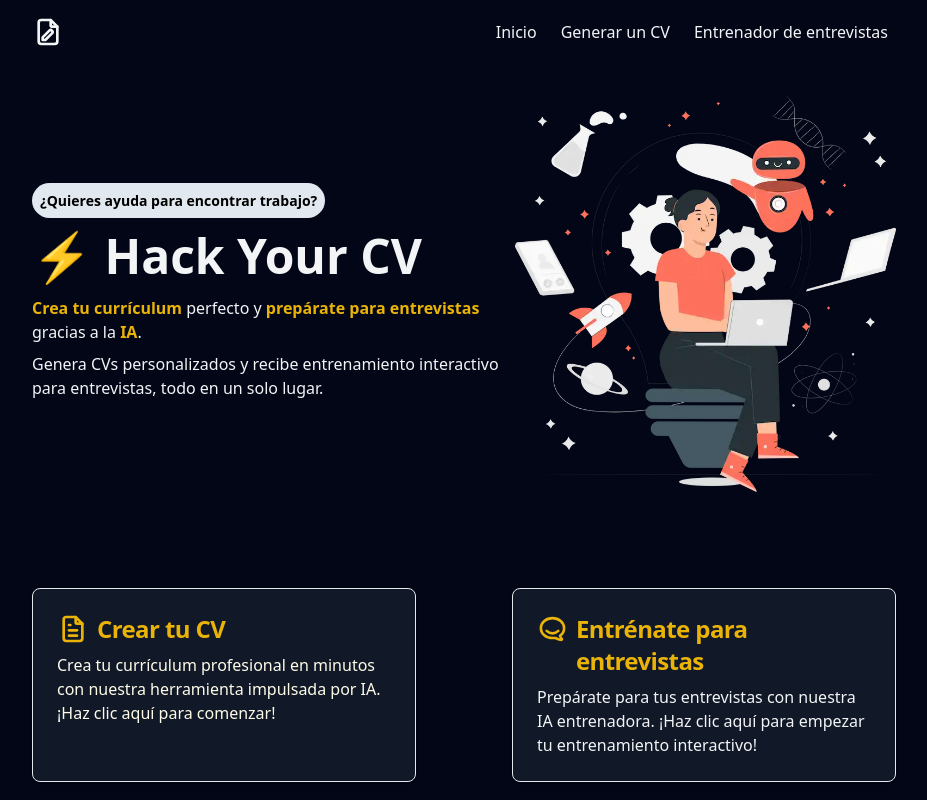
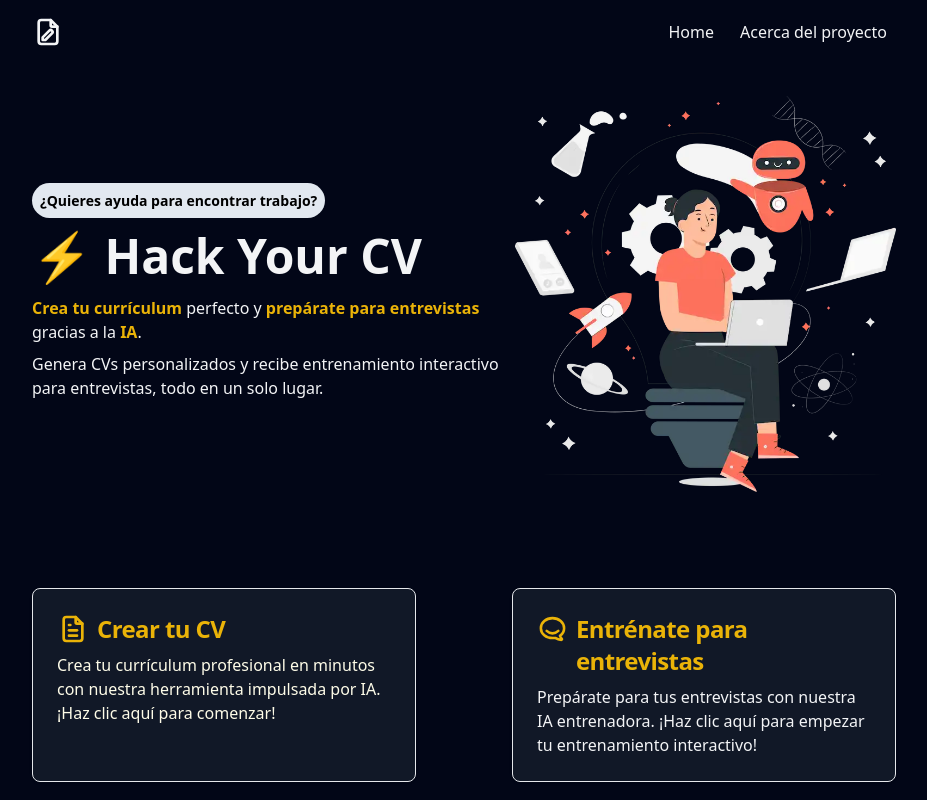
Before and after one commit to adrianpisabarrogarcia/hack-your-cv, an Astro site: page / in a window 1280 px wide. Shown: the whole page, without its empty margins (176-1103 px from the left). Built offline with nearby package versions, Linux system fonts and the light colour scheme; Astro itself is replaced by a stand-in of ours.

Commit message:
Update Header

```diff
--- a/src/components/Header.astro
+++ b/src/components/Header.astro
@@ -31,20 +31,16 @@ console.log(showTitle);
   <ul class="flex space-x-2">
     <li>
       <a
-        class="p-2 rounded-md hover:border hover:bg-gray-800 hover:cursor-pointer"
-        href="/">Inicio</a
+        class="p-2 rounded-md border border-slate-950 hover:border-white
+         hover:bg-gray-800 hover:cursor-pointer"
+        href="/">Home</a
       >
     </li>
     <li>
       <a
-        class="p-2 rounded-md hover:border hover:bg-gray-800 hover:cursor-pointer"
-        href="/cv-generator">Generar un CV</a
-      >
-    </li>
-    <li>
-      <a
-        class="p-2 rounded-md hover:border hover:bg-gray-800 hover:cursor-pointer"
-        href="/interview-trainer">Entrenador de entrevistas</a
+        class="p-2 rounded-md border border-slate-950 hover:border-white
+         hover:bg-gray-800 hover:cursor-pointer"
+        href="/about">Acerca del proyecto</a
       >
     </li>
   </ul>
```
